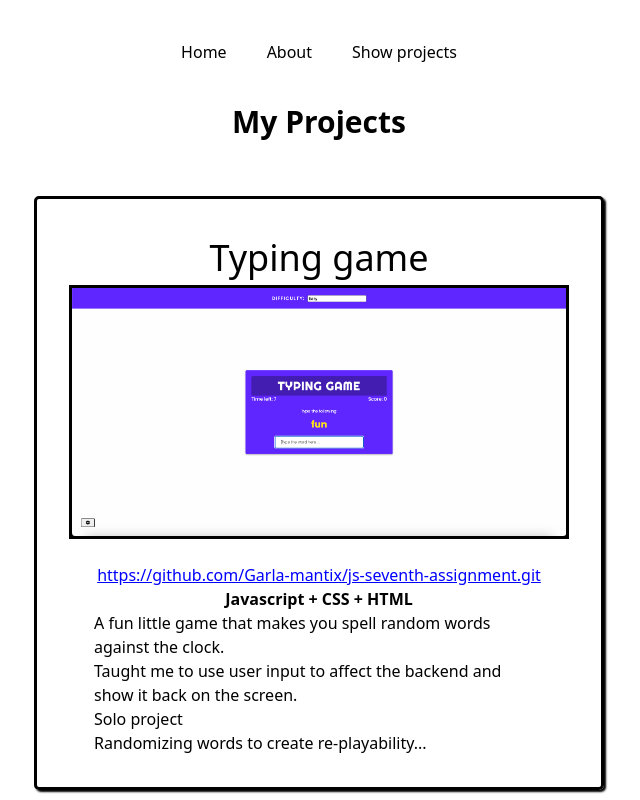
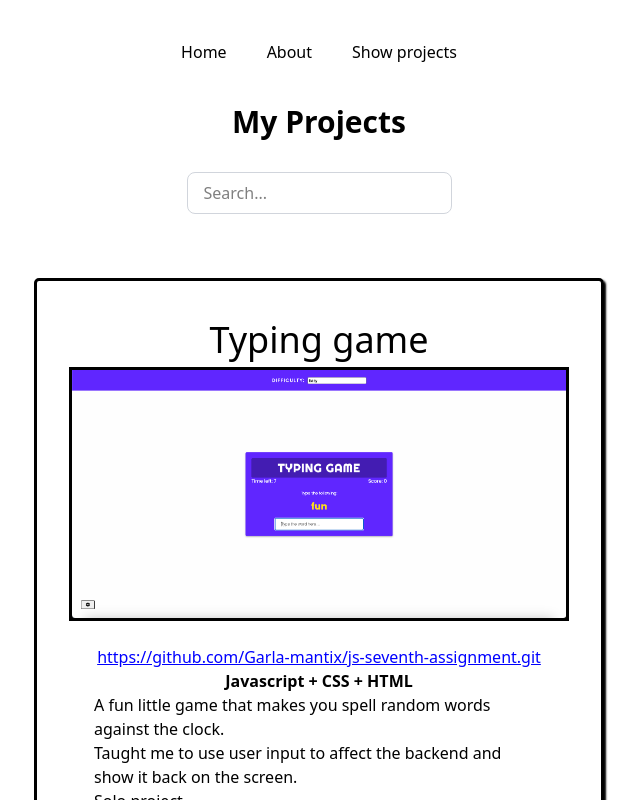
Before and after one commit to Garla-mantix/first-react-app, a React (Vite) app: page /portfolio in a window 1280 px wide. Shown: the top 800 px of the page, without its empty margins (321-961 px from the left). Built offline with nearby package versions, Linux system fonts and the light colour scheme.

Commit message:
liten grej

```diff
--- a/src/Pages/Portfolio.jsx
+++ b/src/Pages/Portfolio.jsx
@@ -71,7 +71,10 @@ const Portfolio = () => {
   return (
   <div>
     <h2 className="text-3xl font-semibold text-center">My Projects</h2>
-    <div className="mt-6 space-y-8">
+    <div className="flex justify-center mt-8 max-w-7x1 mx-auto">
+      <input type="text" className="border border-gray-300 rounded-lg px-4 py-2" placeholder="Search..." value={search} onChange={(e) => setSearch(e.target.value)} />
+    </div>
+    <div className="flex justify-center mt-8 flex-wrap max-w-7x1 mx-auto">
       <Card
         name="Typing game"
         screenshot={screenshot1}
```
